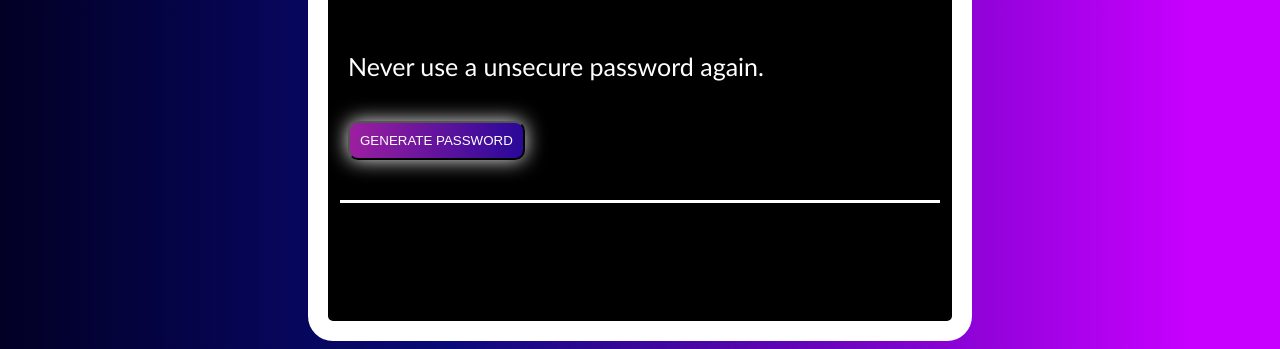
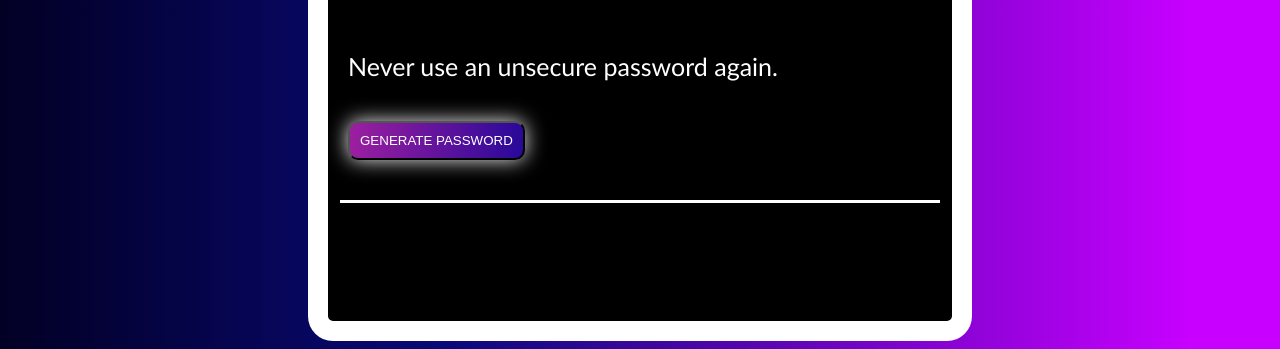
Before and after one commit to LeanTrey/Password-Generator, a plain HTML site: page index.html in a window 1280 px wide. Shown: the part 499-848 px from the top of the page. Drawn offline with Linux system fonts and the light colour scheme.

Commit message:
change a to an
a an

```diff
--- a/index.html
+++ b/index.html
@@ -12,7 +12,7 @@
         <div class="left-align">
             <h1 class="top">Generate a</h1>
             <h1 class="bot">random password</h1>
-            <p id="smaller">Never use a unsecure password again.</p>
+            <p id="smaller">Never use an unsecure password again.</p>
             <button class="gen-pass" onclick="generatePass()">Generate Password</button>
         </div>
         <div id="divider"></div>
```
